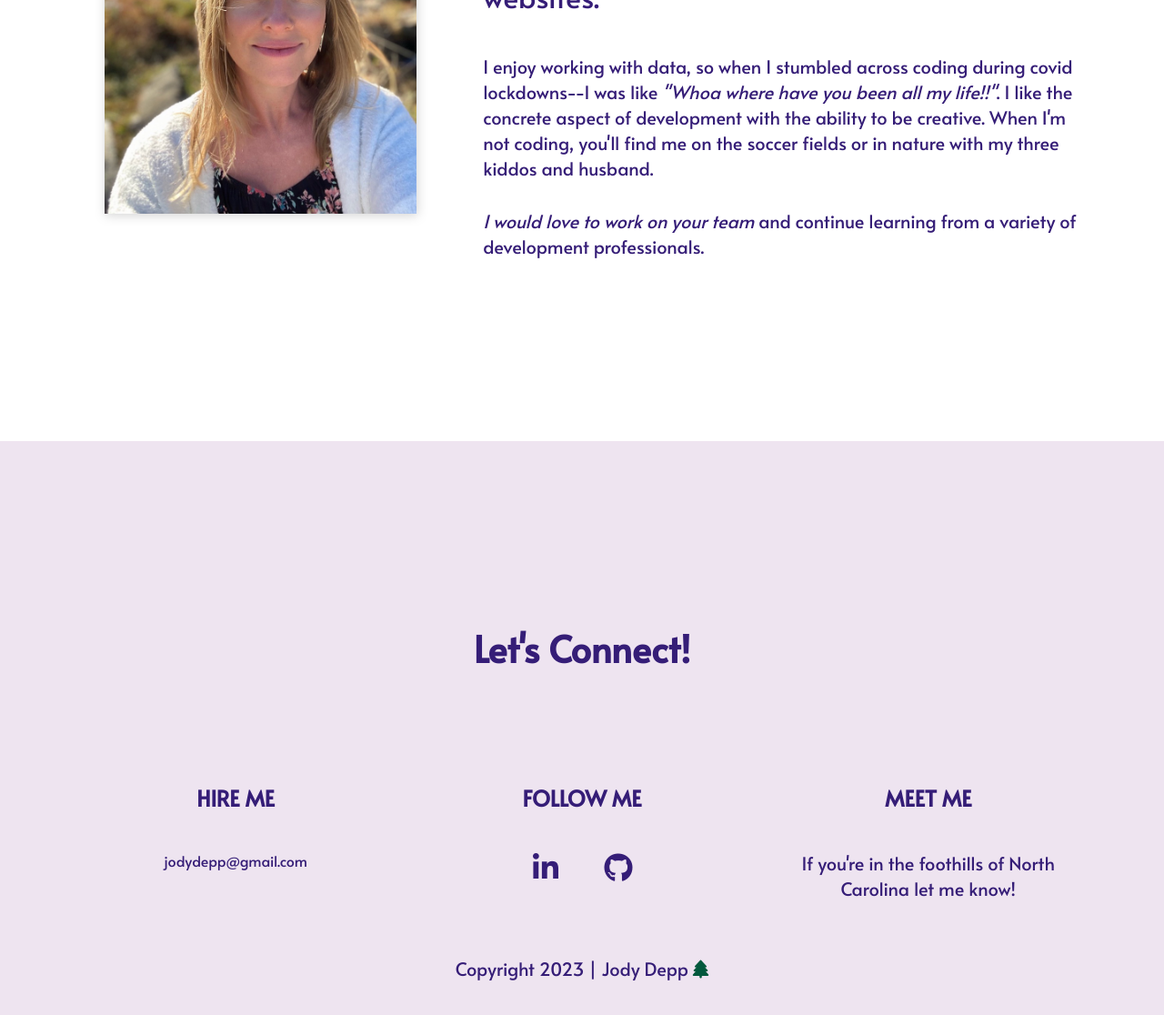
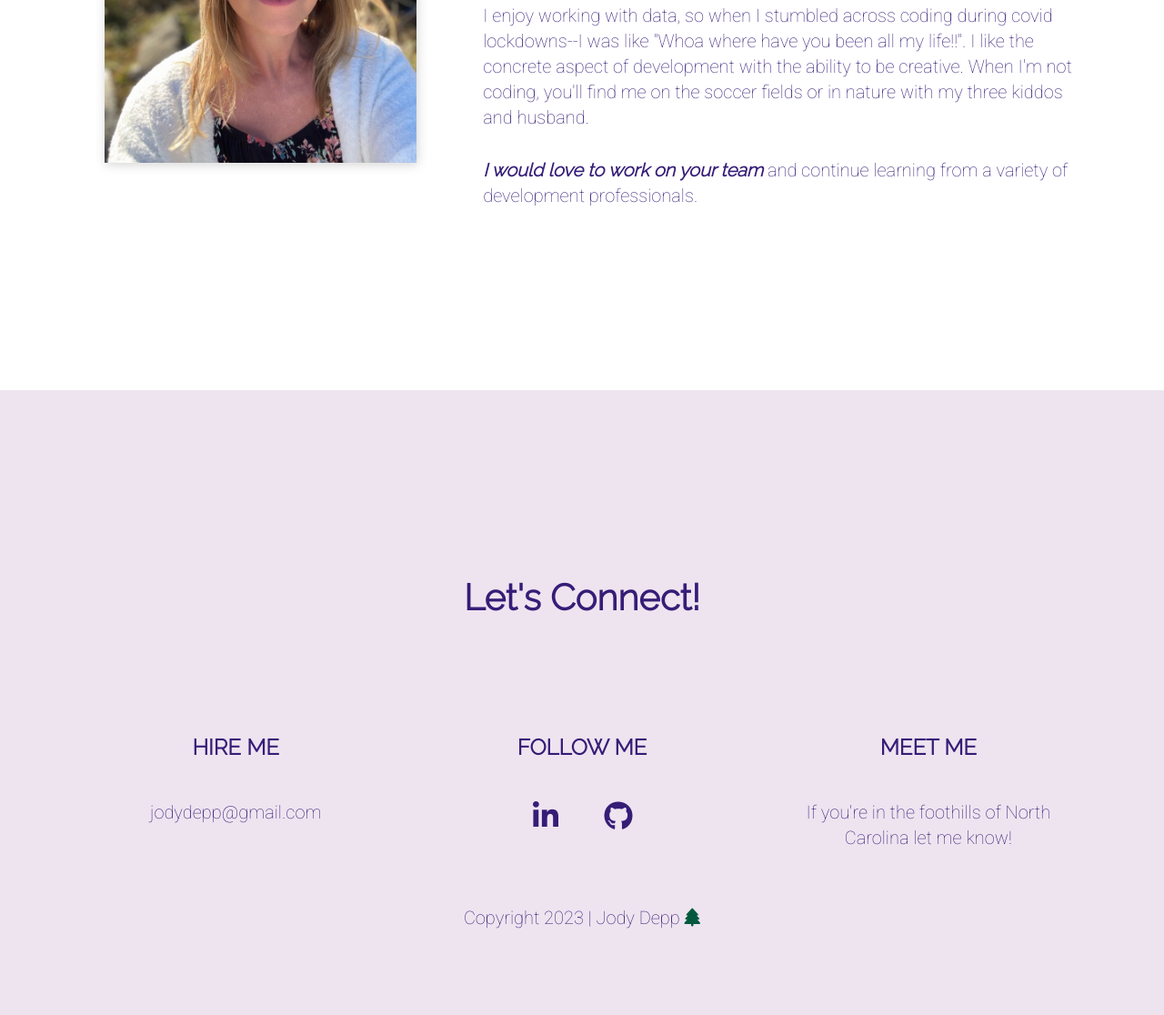
Before and after one commit to JoDepp/Portfolio-Jody-Depp, a website built with Parcel: page index.html in a window 1280 px wide. Shown: the part 4410-5526 px from the top of the page at 91% size. Built offline with nearby package versions, Linux system fonts and the light colour scheme.

Commit message:
changed font

```diff
--- a/css/main.css
+++ b/css/main.css
@@ -89,7 +89,7 @@ textarea {
 body {
   background-color: white;
   color: #351D77;
-  font-family: 'Raleway', sans-serif;
+  font-family: 'Roboto', sans-serif;
   font-size: 1rem;
   margin: 0;
 }
@@ -102,12 +102,12 @@ header {
   background-color: #eee4f0;
 }
 
-h1, h3, h4 , h5 {
+h1, h3, h4 , h5, span {
   font-weight: bold;
+  font-family: 'Raleway', sans-serif;
 }
 
 header, #work, #skills, #about, #contact, footer {
-  font-family: 'Alata', sans-serif;
   display: flex;
   justify-content: center;
   text-align: center;
--- a/index.html
+++ b/index.html
@@ -15,8 +15,8 @@
    <!-- Place favicon.ico in the root directory -->
    <script src="https://kit.fontawesome.com/759ef4a30d.js" crossorigin="anonymous"></script>
    <link rel="preconnect" href="https://fonts.googleapis.com">
-<link rel="preconnect" href="https://fonts.gstatic.com" crossorigin>
-<link href="https://fonts.googleapis.com/css2?family=Alata&family=Raleway:wght@200;300&display=swap" rel="stylesheet">
+   <link rel="preconnect" href="https://fonts.gstatic.com" crossorigin>
+   <link href="https://fonts.googleapis.com/css2?family=Raleway:wght@300&family=Roboto:wght@100&display=swap" rel="stylesheet">
    <link rel="stylesheet" href="css/main.css">
   <meta name="theme-color" content="#fafafa">
   </head>
@@ -161,6 +161,7 @@
                 <p class="skill">CSS <i class="fa-brands fa-css3"></i></p>
                 <p class="skill">JavaScript <i class="fa-brands fa-square-js"></i></p>
                 <p class="skill">React <i class="fa-brands fa-react"></i></p>
+                <p class="skill">PHP <i class="fa-brands fa-php"></i></p>
                 <p class="skill">Responsive Web Development</p>
                 <p class="skill">Git & Command Line</p>
                 <p class="skill">Web Hosting</p>
@@ -191,7 +192,7 @@
                 <h4>I'm a Front End Web Developer <span>excited</span> about coding clean, responsive, user friendly websites.</h4>
                 <p class="about-text">
                 I enjoy working with data, so when I stumbled across coding during covid lockdowns--I was like
-                <span>"Whoa where have you been all my life!!"</span>. I like the concrete aspect of development with the ability to be creative.
+                "Whoa where have you been all my life!!". I like the concrete aspect of development with the ability to be creative.
                 When I'm not coding, you'll find me on the soccer fields or in nature with my three kiddos and husband.
                 </p>
                 <p>
@@ -210,7 +211,7 @@
         <div class="contact-wrapper">
           <div class="contact-info">
             <h5 class="contact-title">Hire Me</h5>
-            <a href="mailto:jodydepp@gmail.com">jodydepp@gmail.com</a>
+            <p><a href="mailto:jodydepp@gmail.com">jodydepp@gmail.com</a></p>
           </div>
 
           <div class="contact-info follow-section">
```
